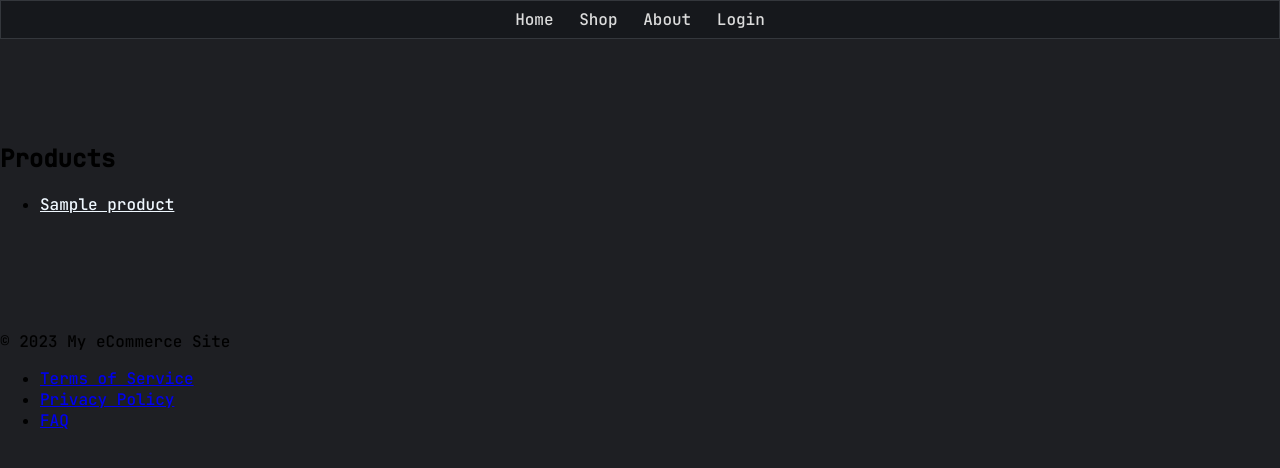
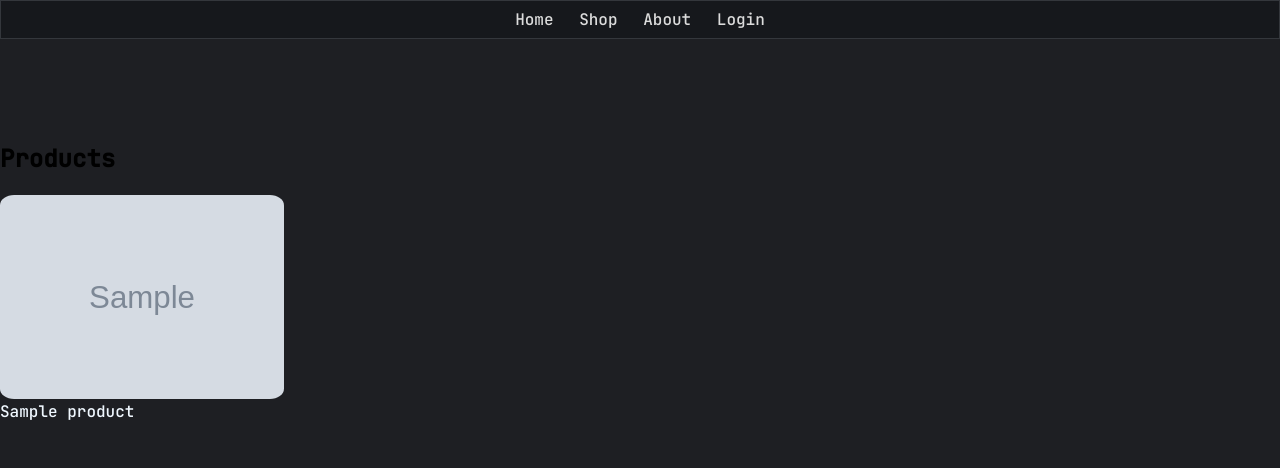
Before and after one commit to fuunshi/NovaCart, a Django app: page /shop in a window 1280 px wide. Shown: the top 468 px of the page. Run offline with Django 4.2, Linux system fonts and the light colour scheme; tables that the repository leaves empty hold one stand-in row (values such as "Sample post"); grey boxes marked "Sample" are stand-in pictures.

Commit message:
Login Page and Form Created

```diff
--- a/NovaCart/NovaCart/settings.py
+++ b/NovaCart/NovaCart/settings.py
@@ -125,3 +125,6 @@ STATIC_URL = 'static/'
 # https://docs.djangoproject.com/en/4.2/ref/settings/#default-auto-field
 
 DEFAULT_AUTO_FIELD = 'django.db.models.BigAutoField'
+
+
+LOGIN_REDIRECT_URL = '/'
--- /dev/null
+++ b/NovaCart/ShopEase/forms.py
@@ -0,0 +1,5 @@
+from django import forms
+
+class LoginForm(forms.Form):
+    username = forms.CharField(max_length=100)
+    password = forms.CharField(widget=forms.PasswordInput())
--- a/NovaCart/ShopEase/static/ShopEase/css/style.css
+++ b/NovaCart/ShopEase/static/ShopEase/css/style.css
@@ -52,12 +52,13 @@ body{
     color: var(--fontcol);
     text-align: center;
     margin: 1em auto;
+    padding: 2em;
     border: 1px solid var(--border);
     border-radius: 1em;
     box-shadow: 0 0 10px 2px var(--shadow);
     background-color: var(--divbg);
     max-width: 100%;
-    width: 40vw;
+    width: 70vw;
 }
 .products img {
     margin-bottom: 2vh;
@@ -75,3 +76,107 @@ body{
         width: 60vw
     }
 }
+.flex{
+    display: flex;
+    justify-content: space-around;
+
+}
+
+.rf{
+    padding: 2em;
+}
+
+/* CSS */
+.button-12 {
+  align-items: center;
+  padding: 6px 14px;
+  font-family: -apple-system, BlinkMacSystemFont, 'Roboto', sans-serif;
+  border-radius: 6px;
+  border: none;
+
+  background: #6E6D70;
+  box-shadow: 0px 0.5px 1px rgba(0, 0, 0, 0.1), inset 0px 0.5px 0.5px rgba(255, 255, 255, 0.5), 0px 0px 0px 0.5px rgba(0, 0, 0, 0.12);
+  color: #DFDEDF;
+  user-select: none;
+  -webkit-user-select: none;
+  touch-action: manipulation;
+}
+
+.button-12:focus {
+  box-shadow: inset 0px 0.8px 0px -0.25px rgba(255, 255, 255, 0.2), 0px 0.5px 1px rgba(0, 0, 0, 0.1), 0px 0px 0px 3.5px rgba(58, 108, 217, 0.5);
+  outline: 0;
+}
+
+.grid{
+    display: grid;
+    grid-template-rows: 20vw;
+    grid-template-columns: 1fr 1fr 1fr 1fr;
+    grid-auto-flow: column;
+    grid-gap: 2em 3em;
+}
+
+.gridbox-image{
+    height: auto;
+    max-height: 16vw;
+    border-radius: 5%;
+}
+
+.flex-column{
+    flex-direction: column;
+}
+
+.login_form{
+    color: var(--fontcol);
+    text-align: center;
+    margin: auto;
+    padding: 2em;
+    border: 1px solid var(--border);
+    border-radius: 1em;
+    box-shadow: 0 0 10px 2px var(--shadow);
+    background-color: var(--divbg);
+    max-width: 100%;
+    width: 33vw;
+    height: 23vw;
+}
+
+/* CSS */
+.button-40 {
+  background-color: #212e4b;
+  border: 1px solid transparent;
+  border-radius: .75rem;
+  box-sizing: border-box;
+  color: #FFFFFF;
+  cursor: pointer;
+  flex: 0 0 auto;
+  font-family: "Inter var",ui-sans-serif,system-ui,-apple-system,system-ui,"Segoe UI",Roboto,"Helvetica Neue",Arial,"Noto Sans",sans-serif,"Apple Color Emoji","Segoe UI Emoji","Segoe UI Symbol","Noto Color Emoji";
+  font-size: 1.125rem;
+  font-weight: 600;
+  line-height: 1.5rem;
+  padding: .75rem 1.2rem;
+  text-align: center;
+  text-decoration: none #6B7280 solid;
+  text-decoration-thickness: auto;
+  transition-duration: .2s;
+  transition-property: background-color,border-color,color,fill,stroke;
+  transition-timing-function: cubic-bezier(.4, 0, 0.2, 1);
+  user-select: none;
+  -webkit-user-select: none;
+  touch-action: manipulation;
+  width: auto;
+}
+
+.button-40:hover {
+  background-color: #374151;
+}
+
+.button-40:focus {
+  box-shadow: none;
+  outline: 2px solid transparent;
+  outline-offset: 2px;
+}
+
+@media (min-width: 768px) {
+  .button-40 {
+    padding: .75rem 1.5rem;
+  }
+}
--- a/NovaCart/ShopEase/templates/ShopEase/base.html
+++ b/NovaCart/ShopEase/templates/ShopEase/base.html
@@ -20,7 +20,7 @@
                     <a href="/">Home</a>
                     <a href="/shop">Shop</a>
                     <a href="./about.html">About</a>
-                    <a href="./login.html">Login</a>
+                    <a href="./login">Login</a>
                 </div>
         </nav>
     </section>
@@ -30,21 +30,6 @@
 
         {% endblock %}
     </section>
-    <br>
-    <br>
-    <br>
-    <br>
-    <footer>
-        <!-- Footer section -->
-        <div class="footer-content">
-            <p>&copy; 2023 My eCommerce Site</p>
-            <ul class="footer-links">
-                <li><a href="#">Terms of Service</a></li>
-                <li><a href="#">Privacy Policy</a></li>
-                <li><a href="#">FAQ</a></li>
-            </ul>
-        </div>
-    </footer>
 </body>
 
 </html>
--- a/NovaCart/ShopEase/templates/ShopEase/products/product_list.html
+++ b/NovaCart/ShopEase/templates/ShopEase/products/product_list.html
@@ -2,9 +2,12 @@
 
 {% block body %}
 <h1>Products</h1>
-<ul>
+<div class="grid">
     {% for product in products %}
-        <li><a style="color: aliceblue;" href="/shop/{{ product.id }}">{{ product }}</a></li>
+    <div class="flex flex-column">
+        <img class="gridbox-image" src="{{ product.image.url }}">
+        <a style="color: aliceblue; text-decoration: none; height: 3em;" href="/shop/{{ product.id }}">{{ product }}</a>
+    </div>
     {% endfor %}
-</ul>
+</div>
 {% endblock %}
--- a/NovaCart/ShopEase/urls.py
+++ b/NovaCart/ShopEase/urls.py
@@ -4,5 +4,6 @@ from . import views
 urlpatterns = [
     path("", views.index, name="index"),
     path("shop", views.shop, name="shop"),
-    path("shop/<int:product_id>", views.product, name="product")
+    path("shop/<int:product_id>", views.product, name="product"),
+    path("login", views.login, name="login"),
 ]
--- a/NovaCart/ShopEase/views.py
+++ b/NovaCart/ShopEase/views.py
@@ -1,5 +1,6 @@
 from django.shortcuts import render
 from .models import Product
+from .forms import LoginForm
 
 # Create your views here.
 def index(request):
@@ -15,3 +16,16 @@ def product(request, product_id):
     return render(request, "ShopEase/products/product_detail.html", {
         "product": product,
     })
+
+def login(request):
+    if request.method == 'POST':
+        form = LoginForm(request.POST)
+        if form.is_valid():
+            username = form.cleaned_data['username']
+            password = form.cleaned_data['password']
+    else:
+        form = LoginForm()
+
+    return render(request, "ShopEase/user/login.html", {
+        'form': form
+    })
```
Also changed, not shown: NovaCart/ShopEase/templates/ShopEase/products/product_detail.html (+11 -3 lines), NovaCart/ShopEase/templates/ShopEase/user/login.html (+12 -0 lines).
